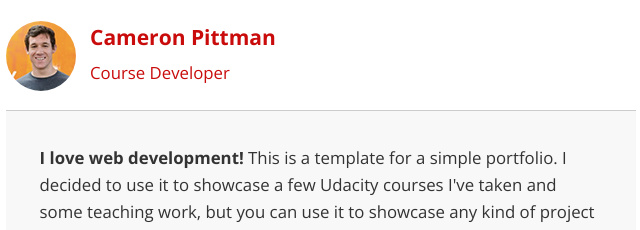
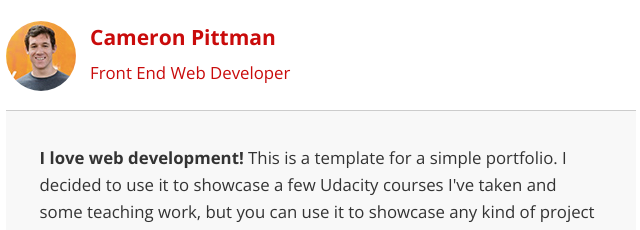
Before and after one commit to NevinFrz/Personal-Portfolio, a plain HTML site: page index.html in a window 1280 px wide. Shown: the top 230 px of the page, 319-959 px from the left. Drawn offline with nearby package versions, Linux system fonts and the light colour scheme.

Commit message:
Change Name and Desig

```diff
--- a/index.html
+++ b/index.html
@@ -5,7 +5,7 @@
     <meta name="viewport" content="width=device-width, initial-scale=1">
     <meta name="description" content=" FILL ME IN ">
     <meta name="author" content=" FILL ME IN ">
-    <title>Cameron Pittman: Portfolio</title>
+    <title>Nevin Francis: Portfolio</title>
 
     <!-- Hmm, what is the impact of web fonts on speed? Measure it... -->
     <link href="//fonts.googleapis.com/css?family=Open+Sans:400,700" rel="stylesheet">
@@ -28,7 +28,7 @@
   <body>
     <header>
       <a href="/"><img src="img/profilepic.jpg"></a>
-      <p>Cameron Pittman<br><span>Course Developer</span></p>
+      <p>Cameron Pittman<br><span>Front End Web Developer</span></p>
     </header>
 
     <div class="container">
```
